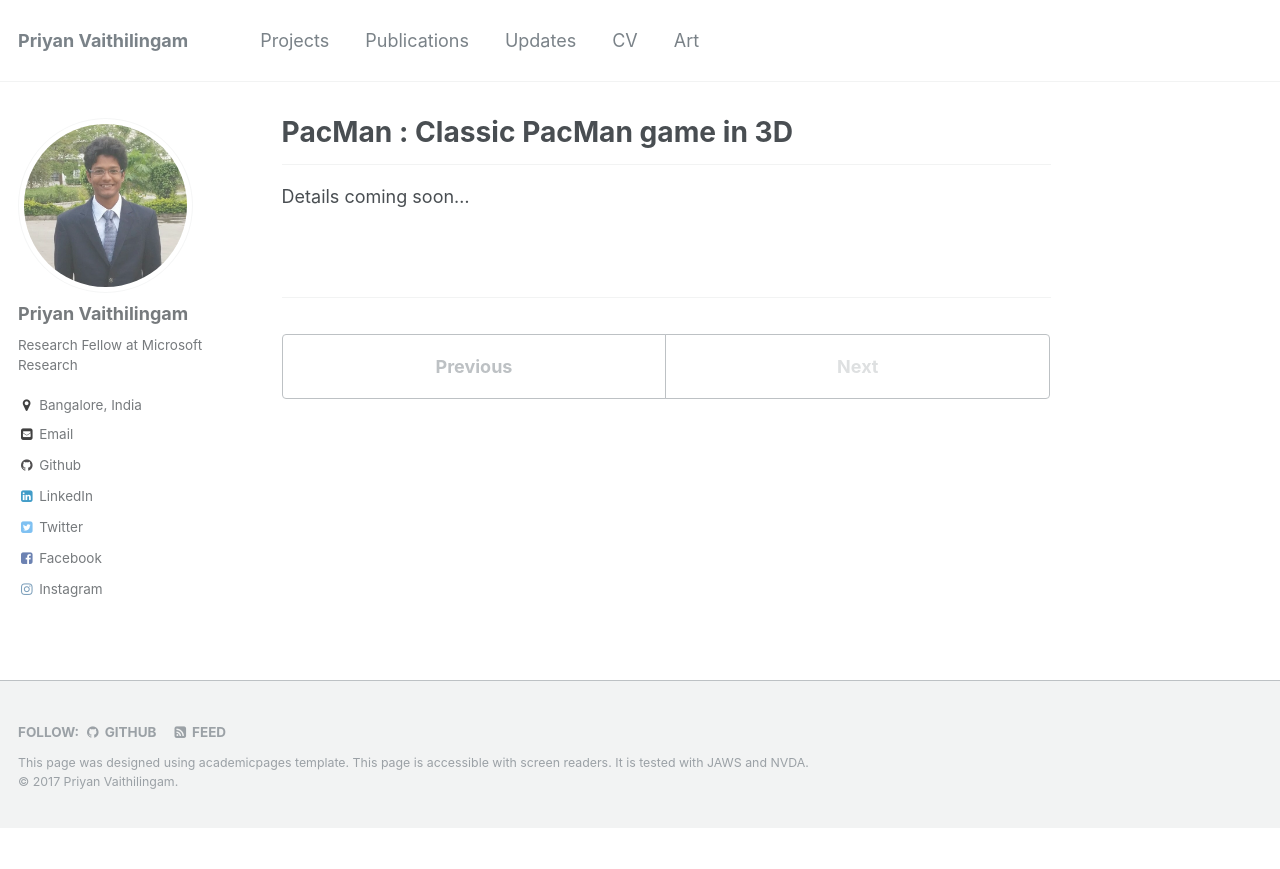
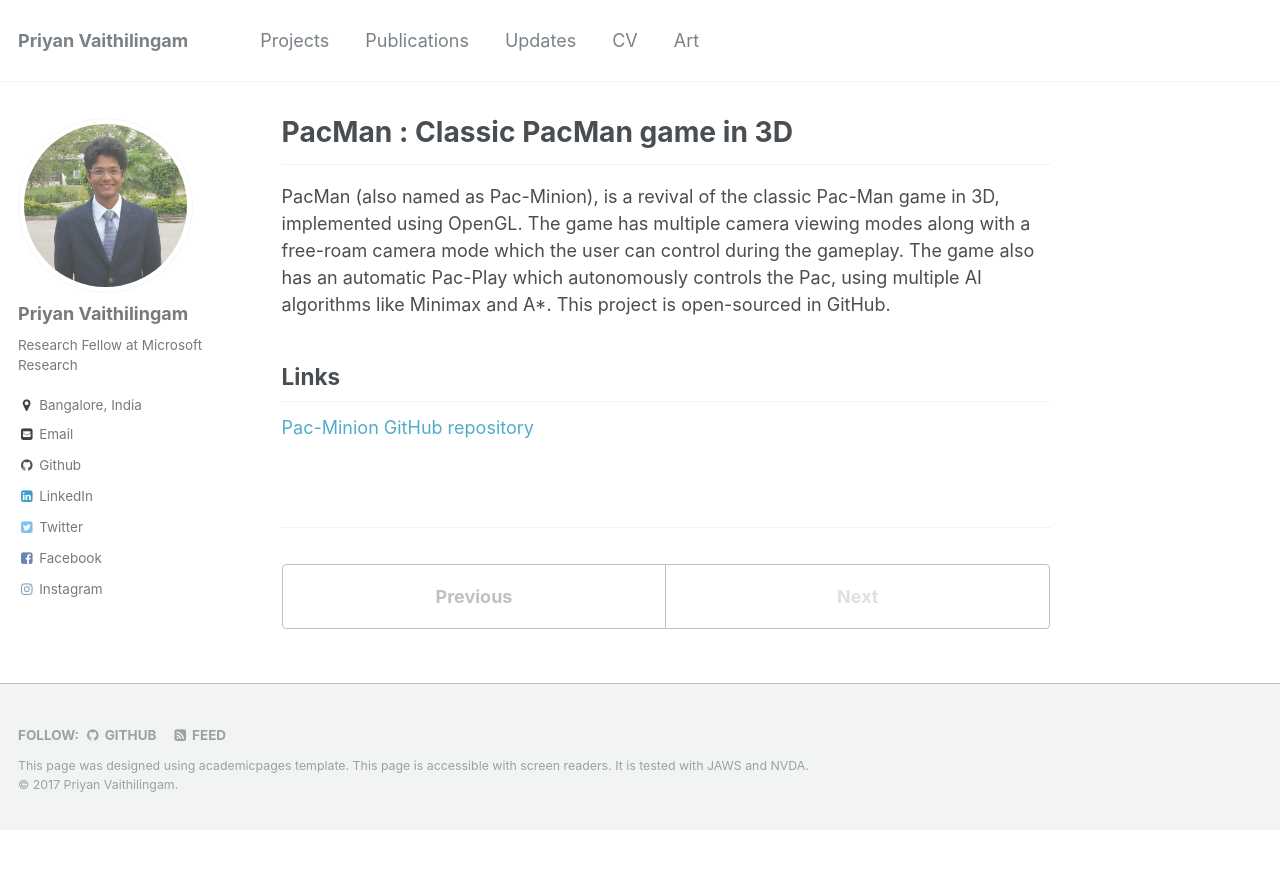
Before and after one commit to priyanmuthu/priyanmuthu.github.io, a Jekyll site: the page built from _projects/2013-07-01-Pacman.md, in a window 1280 px wide. Shown: the top 869 px of the page. Built offline with Jekyll 4.4.1, drawn with Linux system fonts in a browser that asks for light colours.

Commit message:
edited projects

```diff
--- a/_projects/2013-07-01-Pacman.md
+++ b/_projects/2013-07-01-Pacman.md
@@ -11,4 +11,8 @@ redirect_from:
   - /Pacman
 ---
 
-Details coming soon...
+PacMan (also named as Pac-Minion), is a revival of the classic Pac-Man game in 3D, implemented using OpenGL. The game has multiple camera viewing modes along with a free-roam camera mode which the user can control during the gameplay. The game also has an automatic Pac-Play which autonomously controls the Pac, using multiple AI algorithms like Minimax and A*. This project is open-sourced in GitHub.
+
+Links
+---
+[Pac-Minion GitHub repository](https://github.com/priyanmuthu/pac-minion)
```
Also changed, not shown: _projects/2017-10-01-CodeTalk.md (line endings or trailing spaces).
